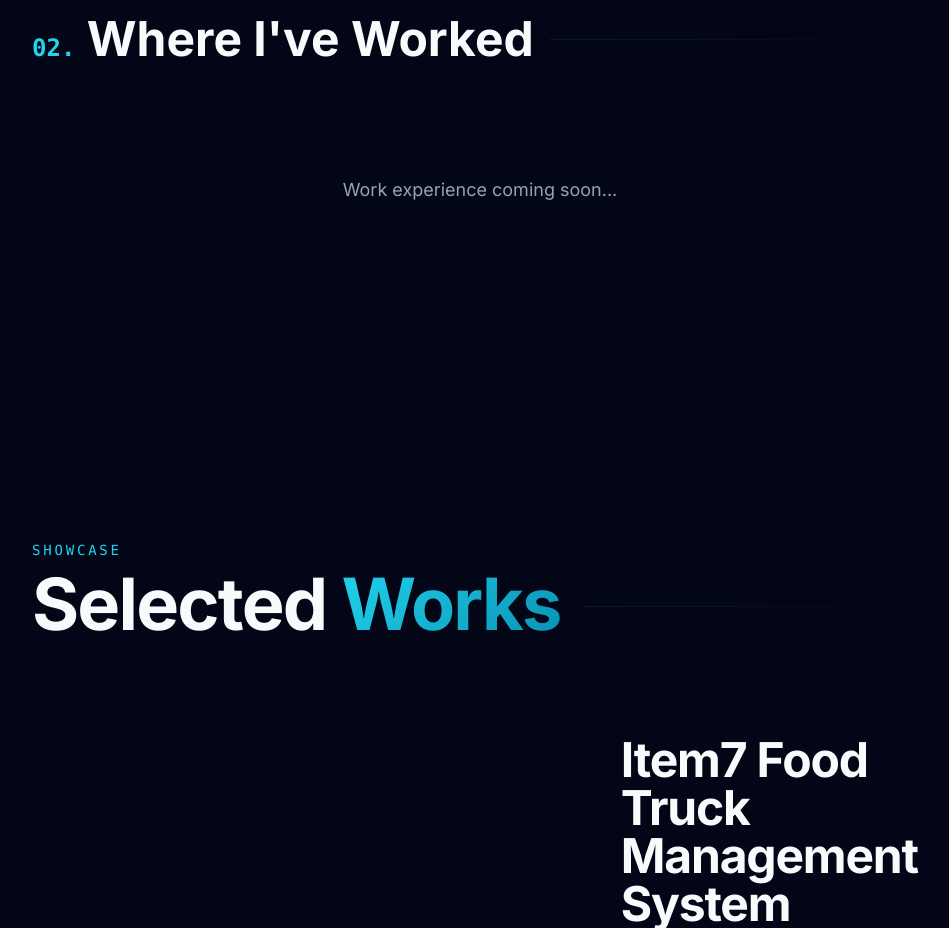
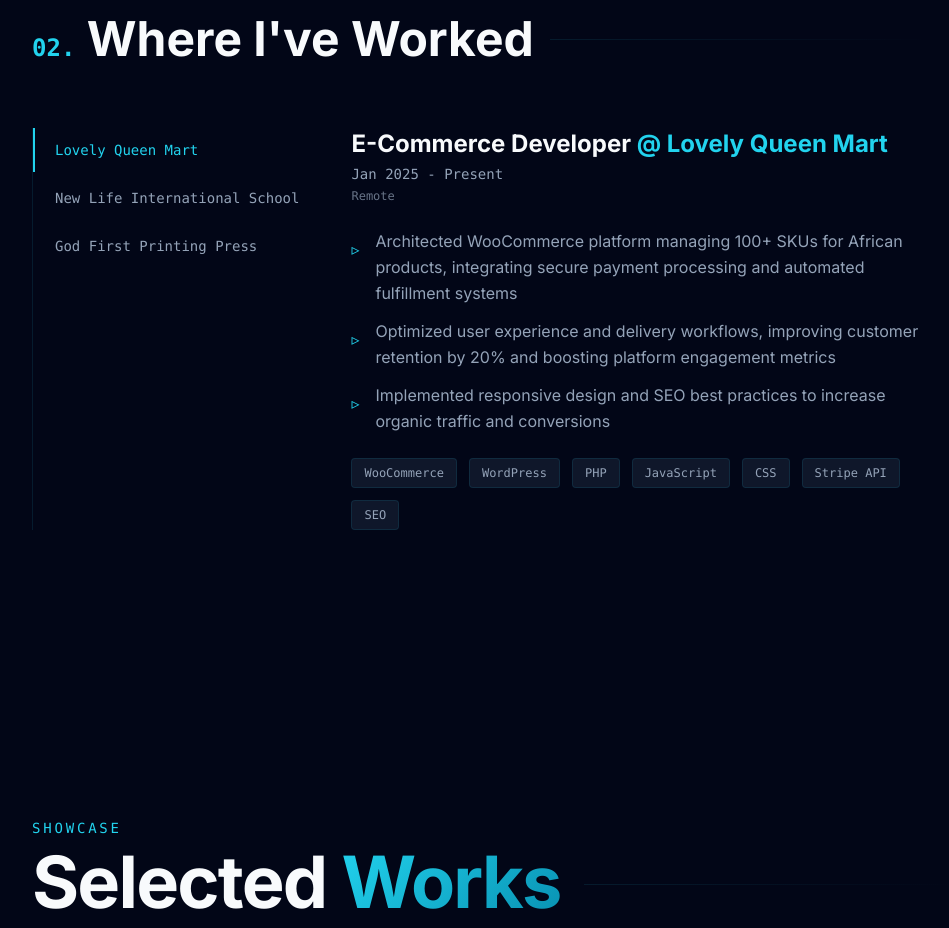
Before and after one commit to t4thick/Portfolio, a Next.js app: page / in a window 1280 px wide. Shown: the part 2040-2968 px from the top of the page, without its empty margins (272-1221 px from the left). Built offline with nearby package versions, Linux system fonts and the light colour scheme.

Commit message:
Add work experience, JSON-LD structured data, sitemap, and robots.txt for SEO

```diff
--- a/app/components/Experience.tsx
+++ b/app/components/Experience.tsx
@@ -8,12 +8,55 @@
 
   const experiences: Array<{
     company: string;
+    companyUrl?: string;
     title: string;
     dates: string;
+    location: string;
     description: string;
     achievements: string[];
     techStack: string[];
-  }> = [];
+  }> = [
+    {
+      company: "Lovely Queen Mart",
+      companyUrl: "https://lovelyqueenmart.com",
+      title: "E-Commerce Developer",
+      dates: "Jan 2025 - Present",
+      location: "Remote",
+      description: "Building and maintaining a WooCommerce-based e-commerce platform for authentic African products.",
+      achievements: [
+        "Architected WooCommerce platform managing 100+ SKUs for African products, integrating secure payment processing and automated fulfillment systems",
+        "Optimized user experience and delivery workflows, improving customer retention by 20% and boosting platform engagement metrics",
+        "Implemented responsive design and SEO best practices to increase organic traffic and conversions"
+      ],
+      techStack: ["WooCommerce", "WordPress", "PHP", "JavaScript", "CSS", "Stripe API", "SEO"]
+    },
+    {
+      company: "New Life International School",
+      title: "ICT Instructor & Data Administrator",
+      dates: "Jan 2024 - Dec 2024",
+      location: "Kronum, Kumasi, Ghana",
+      description: "Taught ICT fundamentals and managed school data systems.",
+      achievements: [
+        "Taught fundamental ICT concepts to students across multiple grade levels, fostering digital literacy and practical computer skills",
+        "Managed and maintained student records database using Excel, ensuring data accuracy and efficient organization",
+        "Developed teaching materials and hands-on exercises to improve student engagement and learning outcomes"
+      ],
+      techStack: ["Microsoft Excel", "Microsoft Office", "Data Management", "Teaching", "Curriculum Development"]
+    },
+    {
+      company: "God First Printing Press",
+      title: "Graphic Designer",
+      dates: "May 2024 - Nov 2024",
+      location: "Kumasi, Ghana (Part-Time)",
+      description: "Created marketing materials and brand designs for various clients.",
+      achievements: [
+        "Designed diverse marketing materials including flyers, banners, business cards, and logos using Adobe Photoshop",
+        "Collaborated with clients to translate their visions into compelling visual designs, enhancing brand presence",
+        "Delivered projects on tight deadlines while maintaining high quality standards"
+      ],
+      techStack: ["Adobe Photoshop", "Graphic Design", "Brand Identity", "Print Design", "Client Communication"]
+    }
+  ];
 
   return (
     <section id="experience" className="bg-[var(--background)] text-[var(--foreground)] py-20 md:py-32 px-6 md:px-12">
@@ -70,9 +113,14 @@
               >
                 <h3 className="text-xl md:text-2xl font-bold text-[var(--foreground)] mb-1">
                   {exp.title}{" "}
-                  <span className="text-[var(--accent)]">@ {exp.company}</span>
+                  <span className="text-[var(--accent)]">@ {exp.companyUrl ? (
+                    <a href={exp.companyUrl} target="_blank" rel="noopener noreferrer" className="hover:underline">
+                      {exp.company}
+                    </a>
+                  ) : exp.company}</span>
                 </h3>
-                <p className="text-[var(--foreground-dim)] text-sm font-mono mb-6">{exp.dates}</p>
+                <p className="text-[var(--foreground-dim)] text-sm font-mono mb-1">{exp.dates}</p>
+                <p className="text-[var(--foreground-dim)] text-xs font-mono mb-6 opacity-70">{exp.location}</p>
 
                 <ul className="space-y-3 mb-6">
                   {exp.achievements.map((achievement, i) => (
--- a/app/layout.tsx
+++ b/app/layout.tsx
@@ -11,6 +11,69 @@
   title: "Richard Effah Yeboah | Computer Science Student & Software Developer | Seeking Summer 2026 Research",
   description: "Richard Effah Yeboah - Computer Science student (4.0 GPA) at Grambling State University seeking Summer 2026 undergraduate research opportunities in quantum information science, algorithms, machine learning, and computer science. Full-stack developer with experience in React, Next.js, Python, Flask, and PostgreSQL. Available for research positions.",
   keywords: "undergraduate research, summer research 2026, quantum computing research, computer science student, research assistant, algorithms research, machine learning research, quantum information science, computer science research opportunities, international student research",
+  authors: [{ name: "Richard Effah Yeboah" }],
+  creator: "Richard Effah Yeboah",
+  openGraph: {
+    type: "website",
+    locale: "en_US",
+    url: "https://richardeffahyeboah.vercel.app",
+    siteName: "Richard Effah Yeboah Portfolio",
+    title: "Richard Effah Yeboah | CS Student Seeking Summer 2026 Research",
+    description: "Computer Science student (4.0 GPA) at Grambling State University seeking Summer 2026 undergraduate research opportunities. Full-stack developer with production experience.",
+  },
+  twitter: {
+    card: "summary_large_image",
+    title: "Richard Effah Yeboah | CS Student Seeking Summer 2026 Research",
+    description: "Computer Science student (4.0 GPA) seeking Summer 2026 undergraduate research opportunities in quantum computing, algorithms, and ML.",
+  },
+  robots: {
+    index: true,
+    follow: true,
+  },
+};
+
+// JSON-LD Structured Data
+const jsonLd = {
+  "@context": "https://schema.org",
+  "@type": "Person",
+  name: "Richard Effah Yeboah",
+  url: "https://richardeffahyeboah.vercel.app",
+  email: "kkras5050@gmail.com",
+  telephone: "+1-614-290-4260",
+  jobTitle: "Computer Science Student & Software Developer",
+  description: "Computer Science student (4.0 GPA) at Grambling State University seeking Summer 2026 undergraduate research opportunities in quantum information science, algorithms, and machine learning.",
+  alumniOf: {
+    "@type": "CollegeOrUniversity",
+    name: "Grambling State University",
+    address: {
+      "@type": "PostalAddress",
+      addressLocality: "Grambling",
+      addressRegion: "LA",
+      addressCountry: "USA"
+    }
+  },
+  knowsAbout: [
+    "Python",
+    "JavaScript",
+    "TypeScript",
+    "React",
+    "Next.js",
+    "Flask",
+    "PostgreSQL",
+    "Full-Stack Development",
+    "Quantum Computing",
+    "Machine Learning",
+    "Algorithms",
+    "Data Structures"
+  ],
+  sameAs: [
+    "https://github.com/t4thick",
+    "https://linkedin.com/in/richard-effah-yeboah-621851254"
+  ],
+  seeks: {
+    "@type": "Demand",
+    description: "Summer 2026 Undergraduate Research Opportunity in Computer Science, Quantum Information Science, Algorithms, or Machine Learning"
+  }
 };
 
 export default function RootLayout({
@@ -20,6 +83,12 @@
 }>) {
   return (
     <html lang="en">
+      <head>
+        <script
+          type="application/ld+json"
+          dangerouslySetInnerHTML={{ __html: JSON.stringify(jsonLd) }}
+        />
+      </head>
       <body
         className={`${inter.variable} antialiased`}
       >
--- /dev/null
+++ b/app/robots.ts
@@ -0,0 +1,11 @@
+import { MetadataRoute } from 'next'
+
+export default function robots(): MetadataRoute.Robots {
+  return {
+    rules: {
+      userAgent: '*',
+      allow: '/',
+    },
+    sitemap: 'https://richardeffahyeboah.vercel.app/sitemap.xml',
+  }
+}
--- /dev/null
+++ b/app/sitemap.ts
@@ -0,0 +1,62 @@
+import { MetadataRoute } from 'next'
+
+export default function sitemap(): MetadataRoute.Sitemap {
+  const baseUrl = 'https://richardeffahyeboah.vercel.app'
+
+  return [
+    {
+      url: baseUrl,
+      lastModified: new Date(),
+      changeFrequency: 'weekly',
+      priority: 1,
+    },
+    {
+      url: `${baseUrl}/#about`,
+      lastModified: new Date(),
+      changeFrequency: 'monthly',
+      priority: 0.8,
+    },
+    {
+      url: `${baseUrl}/#experience`,
+      lastModified: new Date(),
+      changeFrequency: 'monthly',
+      priority: 0.8,
+    },
+    {
+      url: `${baseUrl}/#projects`,
+      lastModified: new Date(),
+      changeFrequency: 'monthly',
+      priority: 0.9,
+    },
+    {
+      url: `${baseUrl}/#skills`,
+      lastModified: new Date(),
+      changeFrequency: 'monthly',
+      priority: 0.7,
+    },
+    {
+      url: `${baseUrl}/#education`,
+      lastModified: new Date(),
+      changeFrequency: 'monthly',
+      priority: 0.7,
+    },
+    {
+      url: `${baseUrl}/#research`,
+      lastModified: new Date(),
+      changeFrequency: 'weekly',
+      priority: 0.9,
+    },
+    {
+      url: `${baseUrl}/#contact`,
+      lastModified: new Date(),
+      changeFrequency: 'monthly',
+      priority: 0.8,
+    },
+    {
+      url: `${baseUrl}/docs/resume.html`,
+      lastModified: new Date(),
+      changeFrequency: 'monthly',
+      priority: 0.9,
+    },
+  ]
+}
```
